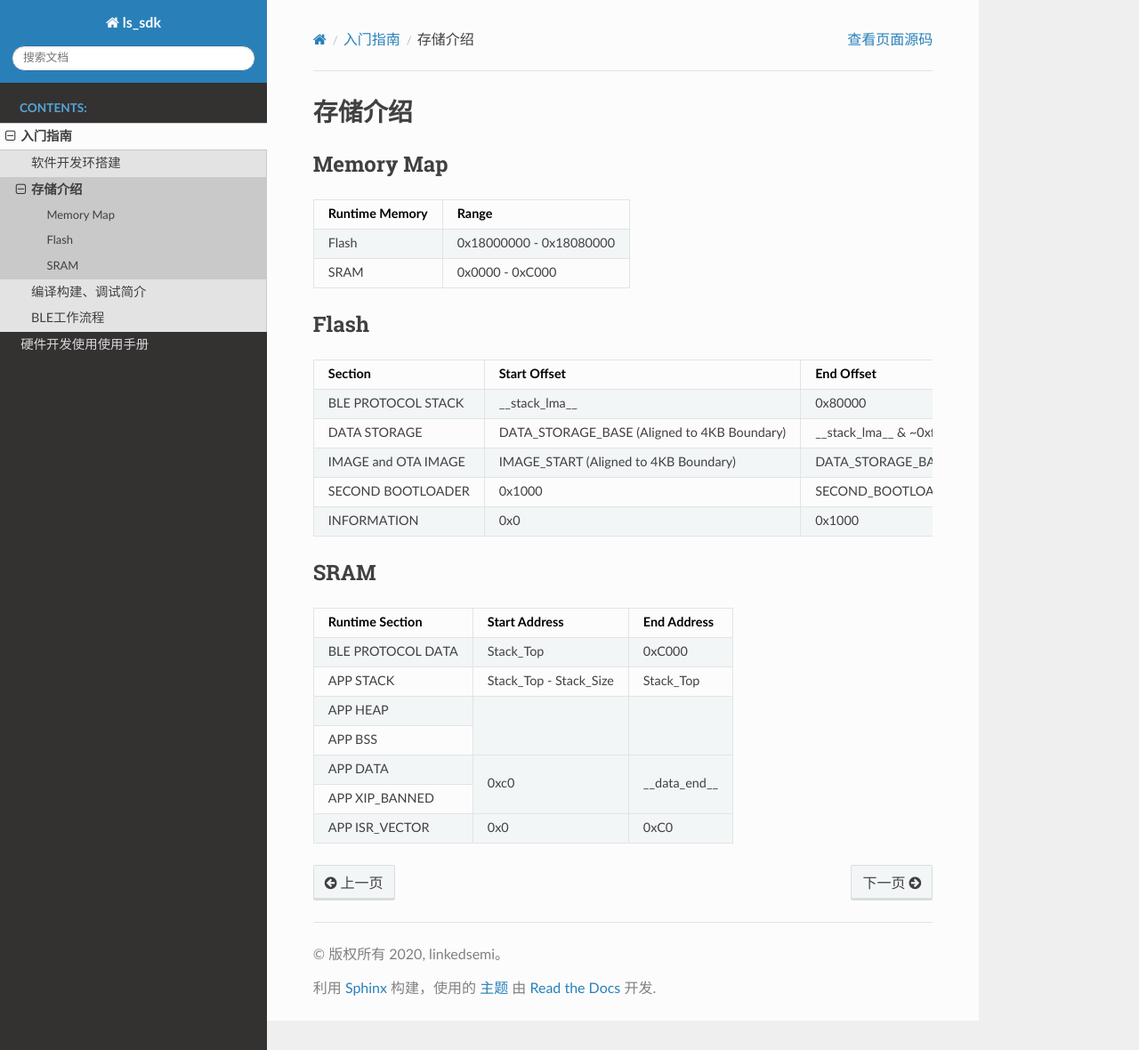
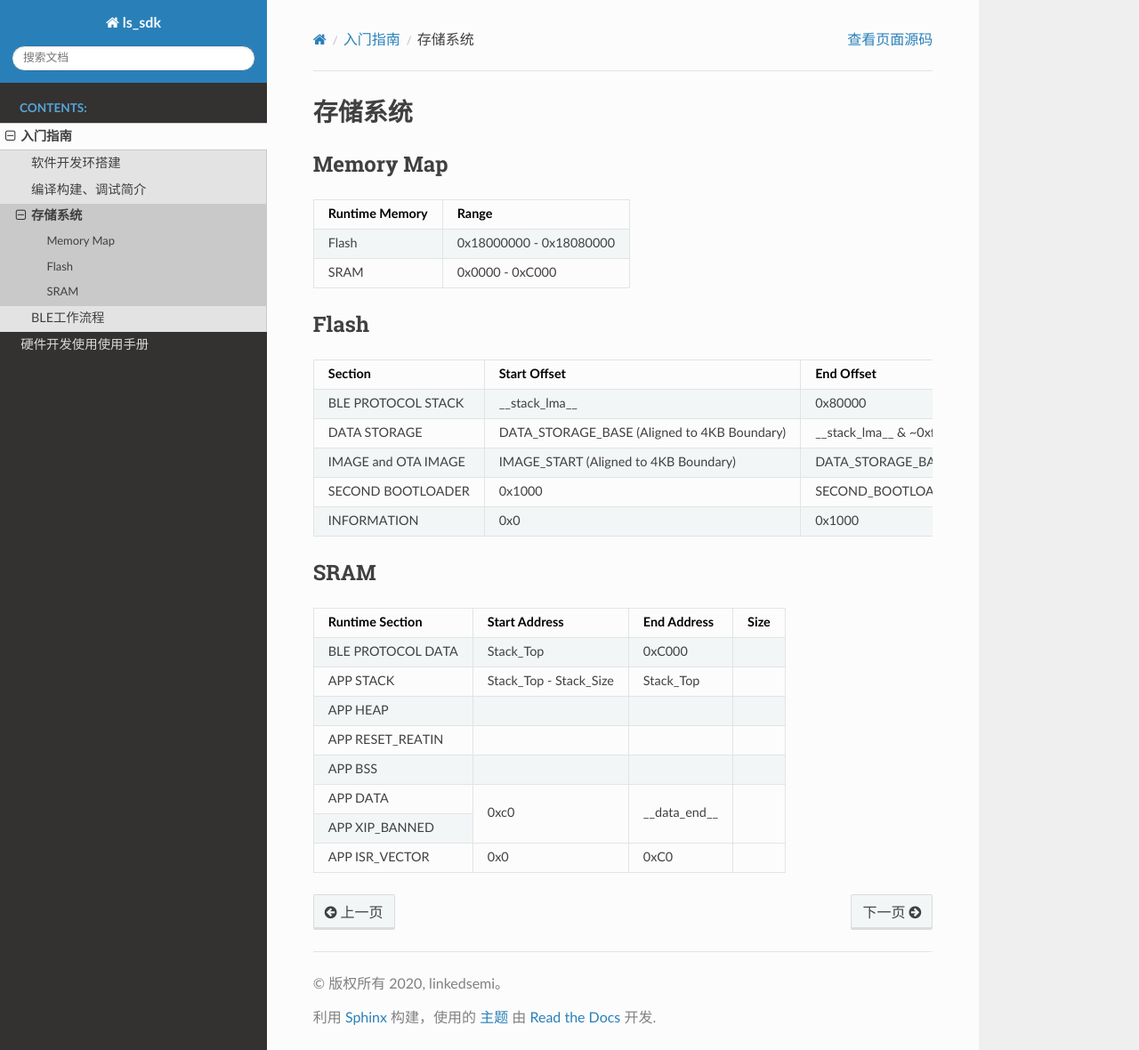
Before and after one commit to linkedsemi/ls_ble_sdk, a Sphinx documentation site: the page built from doc/getting_started/memory.rst, in a window 1280 px wide and 1180 px high. Shown: the whole window at 89% size. Built offline with Sphinx 7.4.7 and the Read the Docs theme 2.0.0, drawn with Linux system fonts in a browser that asks for light colours; pages that are not in the unit, such as notebooks, are missing from menus.

Commit message:
ram_test link update
Test Plan: No

Reviewers: jwzhang, mingzhou

Reviewed By: mingzhou

Differential Revision: http://10.10.20.8/D39

```diff
--- a/doc/getting_started/index.rst
+++ b/doc/getting_started/index.rst
@@ -6,6 +6,6 @@
    :maxdepth: 1
 
    sdk_env_setup
+   build_and_debug
    memory
-   build_and_debug
    ble_flow
--- a/doc/getting_started/memory.rst
+++ b/doc/getting_started/memory.rst
@@ -1,4 +1,4 @@
-存储介绍
+存储系统
 ============
 
 Memory Map
@@ -16,37 +16,41 @@ Memory Map
 Flash
 -------
 
-+---------------------+---------------------------------------------+--------------------------------+--------------------------------------------+
-|         Section     | Start Offset                                | End Offset                     | Size                                       |
-+=====================+=============================================+================================+============================================+
-| BLE PROTOCOL STACK  | __stack_lma__                               | 0x80000                        | About 205KB                                |
-+---------------------+---------------------------------------------+--------------------------------+--------------------------------------------+
-| DATA STORAGE        | DATA_STORAGE_BASE (Aligned to 4KB Boundary) | __stack_lma__ & ~0xfff         | SECTION_NUM * SECTION_SIZE ( Default 12KB) |
-+---------------------+---------------------------------------------+--------------------------------+--------------------------------------------+
-| IMAGE and OTA IMAGE | IMAGE_START (Aligned to 4KB Boundary)       | DATA_STORAGE_BASE              |                                            |
-+---------------------+---------------------------------------------+--------------------------------+--------------------------------------------+
-| SECOND BOOTLOADER   | 0x1000                                      | SECOND_BOOTLOADER_END          |                                            |
-+---------------------+---------------------------------------------+--------------------------------+--------------------------------------------+
-| INFORMATION         | 0x0                                         | 0x1000                         | 4KB                                        |
-+---------------------+---------------------------------------------+--------------------------------+--------------------------------------------+
++---------------------+---------------------------+--------------------------------+-------------------------------+
+|         Section     | Start Offset              | End Offset                     | Size                          |
++=====================+===========================+================================+===============================+
+| BLE PROTOCOL STACK  | __stack_lma__             | 0x80000                        | About 205KB                   |
++---------------------+---------------------------+--------------------------------+-------------------------------+
+| DATA STORAGE        | DATA_STORAGE_BASE         | __stack_lma__ & ~0xfff         | SECTION_NUM * SECTION_SIZE    |
+|                     | (Aligned to 4KB Boundary) |                                | ( Default 12KB)               |
++---------------------+---------------------------+--------------------------------+-------------------------------+
+| IMAGE and OTA IMAGE | IMAGE_START               | DATA_STORAGE_BASE              |                               |
+|                     | (Aligned to 4KB Boundary) |                                |                               |
++---------------------+---------------------------+--------------------------------+-------------------------------+
+| SECOND BOOTLOADER   | 0x1000                    | SECOND_BOOTLOADER_END          |                               |
++---------------------+---------------------------+--------------------------------+-------------------------------+
+| INFORMATION         | 0x0                       | 0x1000                         | 4KB                           |
++---------------------+---------------------------+--------------------------------+-------------------------------+
 
 SRAM
 -------
 
-+---------------------+--------------------------------+--------------------------------+
-| Runtime Section     | Start Address                  | End Address                    |
-+=====================+================================+================================+
-| BLE PROTOCOL DATA   | Stack_Top                      | 0xC000                         |
-+---------------------+--------------------------------+--------------------------------+
-| APP STACK           | Stack_Top - Stack_Size         | Stack_Top                      |
-+---------------------+--------------------------------+--------------------------------+
-| APP HEAP            |                                |                                |
-+---------------------+                                |                                |
-| APP BSS             |                                |                                |
-+---------------------+--------------------------------+--------------------------------+
-| APP DATA            |                                |                                |
-+---------------------+                                |                                |
-| APP XIP_BANNED      | 0xc0                           | __data_end__                   |
-+---------------------+--------------------------------+--------------------------------+
-| APP ISR_VECTOR      | 0x0                            | 0xC0                           |
-+---------------------+--------------------------------+--------------------------------+
++---------------------+------------------------+---------------+---------------+
+| Runtime Section     | Start Address          | End Address   | Size          |
++=====================+========================+===============+===============+
+| BLE PROTOCOL DATA   | Stack_Top              | 0xC000        |               |
++---------------------+------------------------+---------------+---------------+
+| APP STACK           | Stack_Top - Stack_Size | Stack_Top     |               |
++---------------------+------------------------+---------------+---------------+
+| APP HEAP            |                        |               |               |
++---------------------+------------------------+---------------+---------------+
+| APP RESET_REATIN    |                        |               |               |
++---------------------+------------------------+---------------+---------------+
+| APP BSS             |                        |               |               |
++---------------------+------------------------+---------------+---------------+
+| APP DATA            |                        |               |               |
++---------------------+                        |               |               |
+| APP XIP_BANNED      | 0xc0                   | __data_end__  |               |
++---------------------+------------------------+---------------+---------------+
+| APP ISR_VECTOR      | 0x0                    | 0xC0          |               |
++---------------------+------------------------+---------------+---------------+
```
Also changed, not shown: doc/getting_started/build_and_debug.rst (+19 -3 lines), doc/getting_started/sdk_env_setup.rst (+8 -5 lines), 10 other files.
